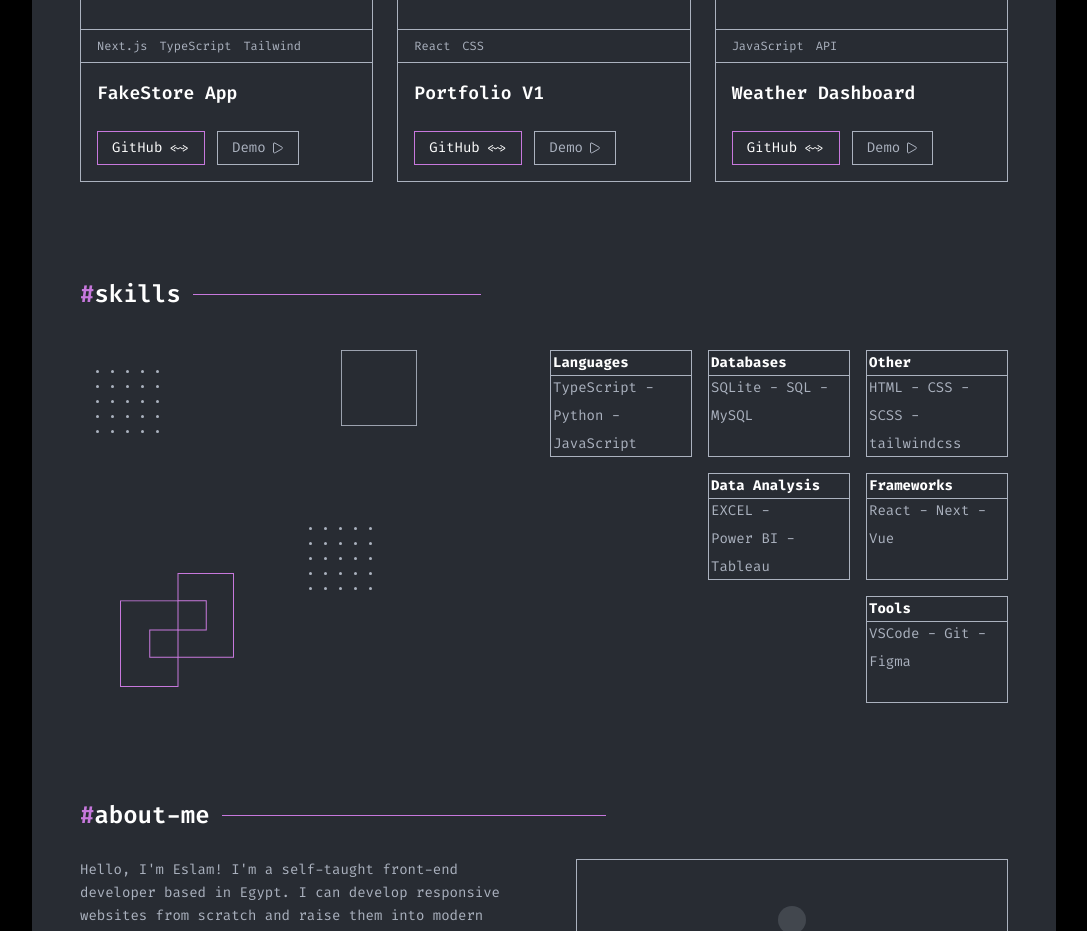
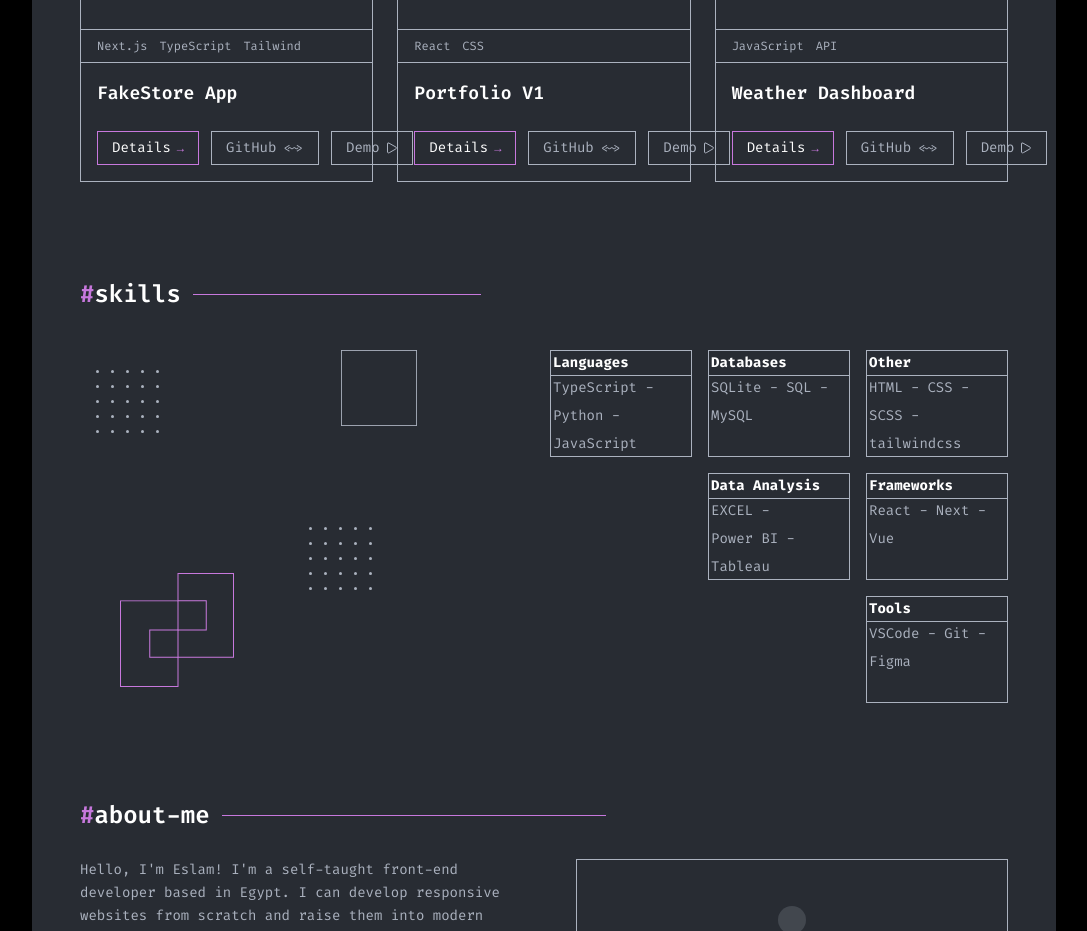
Before and after one commit to Eslam-mg/portfolio, a Next.js app: page / in a window 1280 px wide. Shown: the part 900-1831 px from the top of the page, without its empty margins (96-1183 px from the left). Built offline with nearby package versions, Linux system fonts and the light colour scheme.

Commit message:
add Details button

```diff
--- a/src/components/ProjectCard/ProjectCard.tsx
+++ b/src/components/ProjectCard/ProjectCard.tsx
@@ -2,7 +2,9 @@
 
 import React, { useState, useRef } from 'react';
 import Image from "next/image";
+import Link from 'next/link';
 interface ProjectCardProps {
+    id: number;
     title: string;
     shortDescription: string;
     technologies: string[];
@@ -13,6 +15,7 @@ interface ProjectCardProps {
 };
 
 export default function ProjectCard({
+    id,
     title,
     shortDescription,
     technologies,
@@ -109,11 +112,17 @@ export default function ProjectCard({
 
                 {/* Buttons */}
                 <div className="flex gap-3">
+                    <Link
+                        href={`/projects/${id}`}
+                        className="flex items-center gap-1.5 border border-primaryColor text-white text-sm px-3.5 py-1.5 transition-colors hover:bg-primaryColor/20"
+                    >
+                        Details <span className="text-primaryColor text-xs">→</span>
+                    </Link>
                     <a
                         href={githubUrl}
                         target="_blank"
                         rel="noopener noreferrer"
-                        className="flex items-center gap-1.5 border border-primaryColor text-white text-sm px-3.5 py-1.5 transition-colors hover:bg-primaryColor/20"
+                        className="flex items-center gap-1.5 border border-borderColor text-textPrimaryColor text-sm px-3.5 py-1.5 transition-colors hover:bg-borderColor/20"
                     >
                         GitHub <span className="text-primary text-xs">&lt;~&gt;</span>
                     </a>
```
